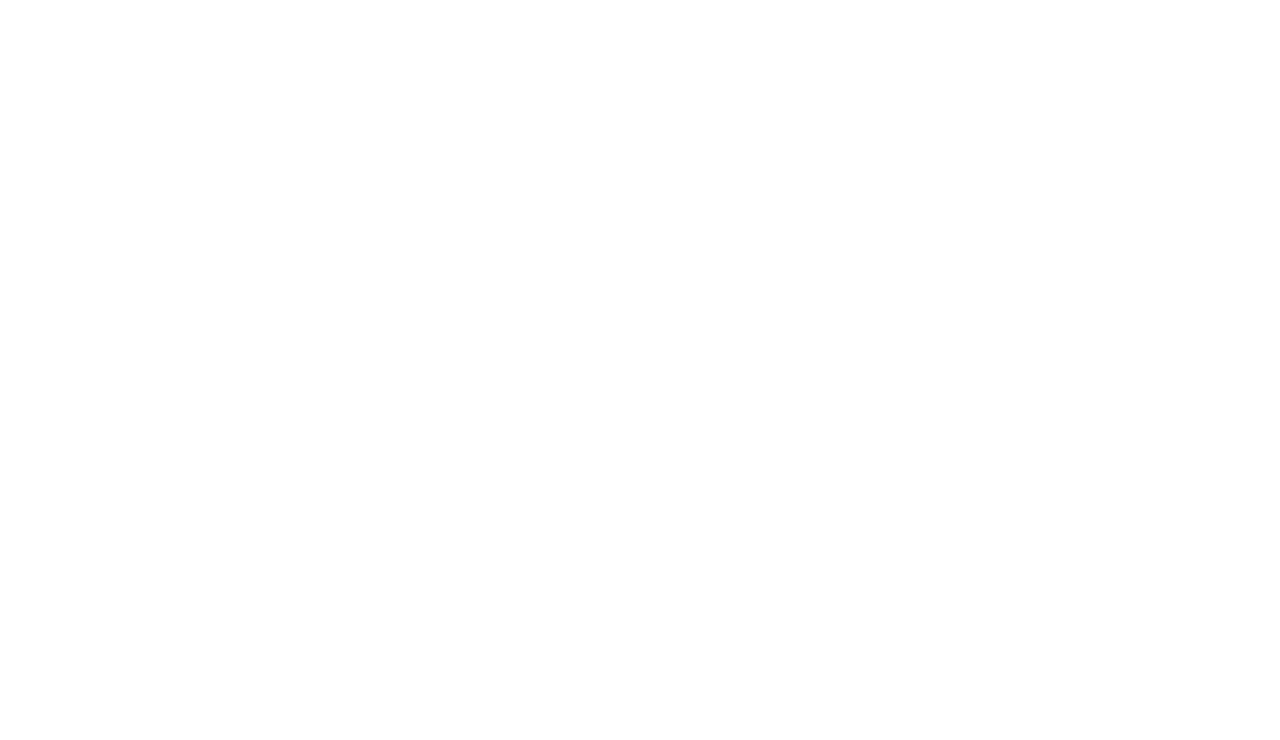
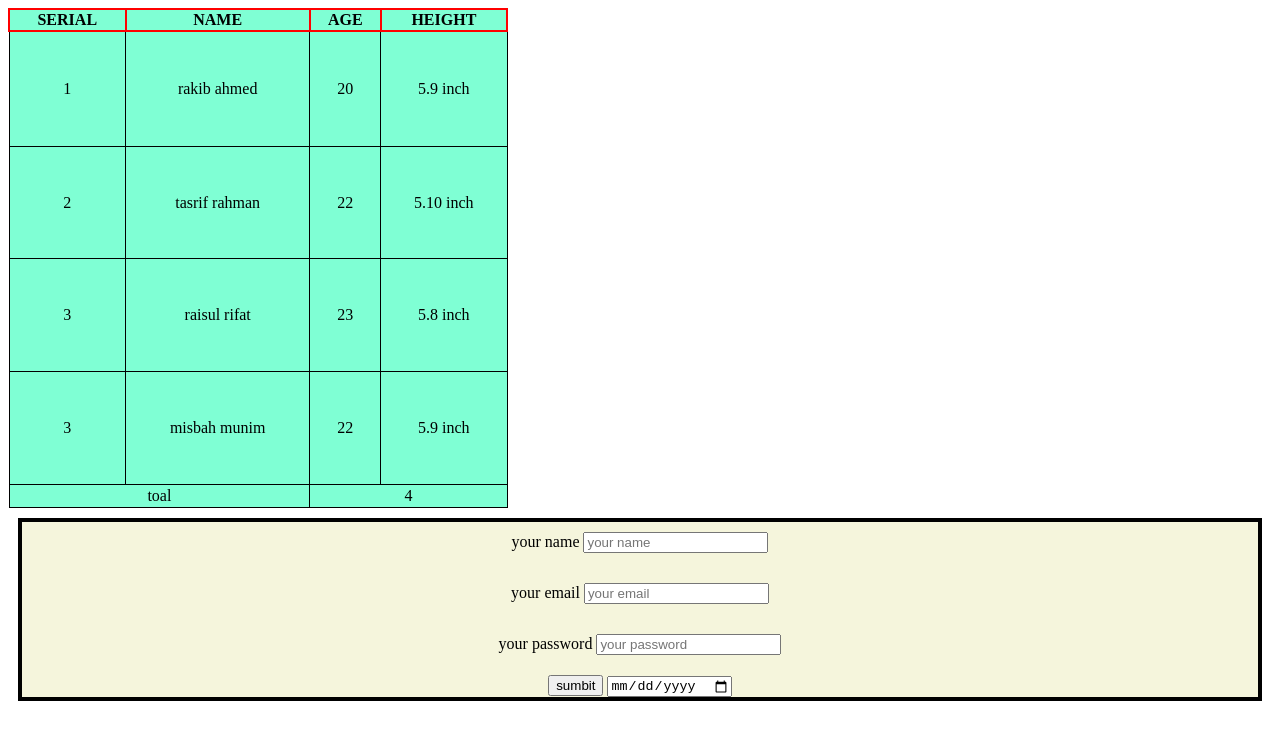
Before and after one commit to rakibswork/rakib-new-hub-repo, a plain HTML site: page index.html in a window 1280 px wide. Drawn offline with Linux system fonts and the light colour scheme.

Commit message:
added the css and html changes

```diff
--- a/index.html
+++ b/index.html
@@ -3,9 +3,111 @@
 <head>
     <meta charset="UTF-8">
     <meta name="viewport" content="width=device-width, initial-scale=1.0">
-    <title>my new hub repo</title>
+    <title>my friends doc</title>
+    <link rel="stylesheet" href="style.css">
 </head>
 <body>
+    <header>
 
+
+
+    </header>
+
+    <main>
+           <table>
+                  <thead>
+                    <tr>
+                        <th>SERIAL</th>
+                        <th>NAME</th>
+                        <th>AGE</th>
+                        <th>HEIGHT</th>
+                    </tr>
+
+
+                  </thead>
+
+                    <tbody>
+                        <tr>
+                            <td>1</td>
+                            <td>rakib ahmed</td>
+                            <td>20</td>
+                            <td>5.9 inch</td>
+                        </tr>
+
+                        <tr>
+                            <td>2</td>
+                            <td>tasrif rahman</td>
+                            <td>22</td>
+                            <td>5.10 inch</td>
+                        </tr>
+
+                        <tr>
+                            <td>3</td>
+                            <td>raisul rifat</td>
+                            <td>23</td>
+                            <td>5.8 inch</td>
+                        </tr>
+
+                        <tr>
+                            <td>3</td>
+                            <td>misbah munim</td>
+                            <td>22</td>
+                            <td>5.9 inch</td>
+
+
+                        </tr>
+
+
+
+                    </tbody>
+
+
+                    <tfoot>
+                        <tr>
+                            <td colspan="2">toal</td>
+                            <td colspan="2">4</td>
+                        </tr>
+
+
+                    </tfoot>
+
+
+           </table>
+
+
+
+           <section>
+            <form >
+                <label for="name"> your name
+                      <input type="text" name="" id="" placeholder="your name">
+
+                </label>
+
+                <label for="email">your email
+
+
+                <input type="text" name="form" id="email" placeholder="your email">
+                </label>
+                <label for="password">your password
+
+                    <input type="password" name="form" id="password" placeholder="your password">
+                </label>
+
+                <input type="button" value="sumbit">
+
+                <input type="date" name="form" id="date">
+            </form>
+           </section>
+
+    </main>
+
+    <footer>
+
+
+
+
+
+
+    </footer>
 </body>
 </html>
--- /dev/null
+++ b/style.css
@@ -0,0 +1,52 @@
+td{
+    text-align: center;
+
+    border: 1px solid black;
+    padding: 2px;
+
+}
+tr{
+
+    background-color: aquamarine;
+}
+table{
+
+    border-collapse: collapse;
+}
+th{
+
+    border: 2px solid red;
+    padding: 1px;
+}
+
+main table{
+
+    height: 500px;
+    width: 500px;
+}
+label{
+    margin-bottom: 10px;
+
+    display: block;
+
+    padding: 10px;
+}
+section{
+margin: 10px;
+
+    border: 2px solid black;
+    background-color: blue;
+}
+
+form{
+
+    background-color: beige;
+    border: 2px solid black;
+
+    text-align: center;
+}
+table{
+
+
+    align-content: center;
+}
```
